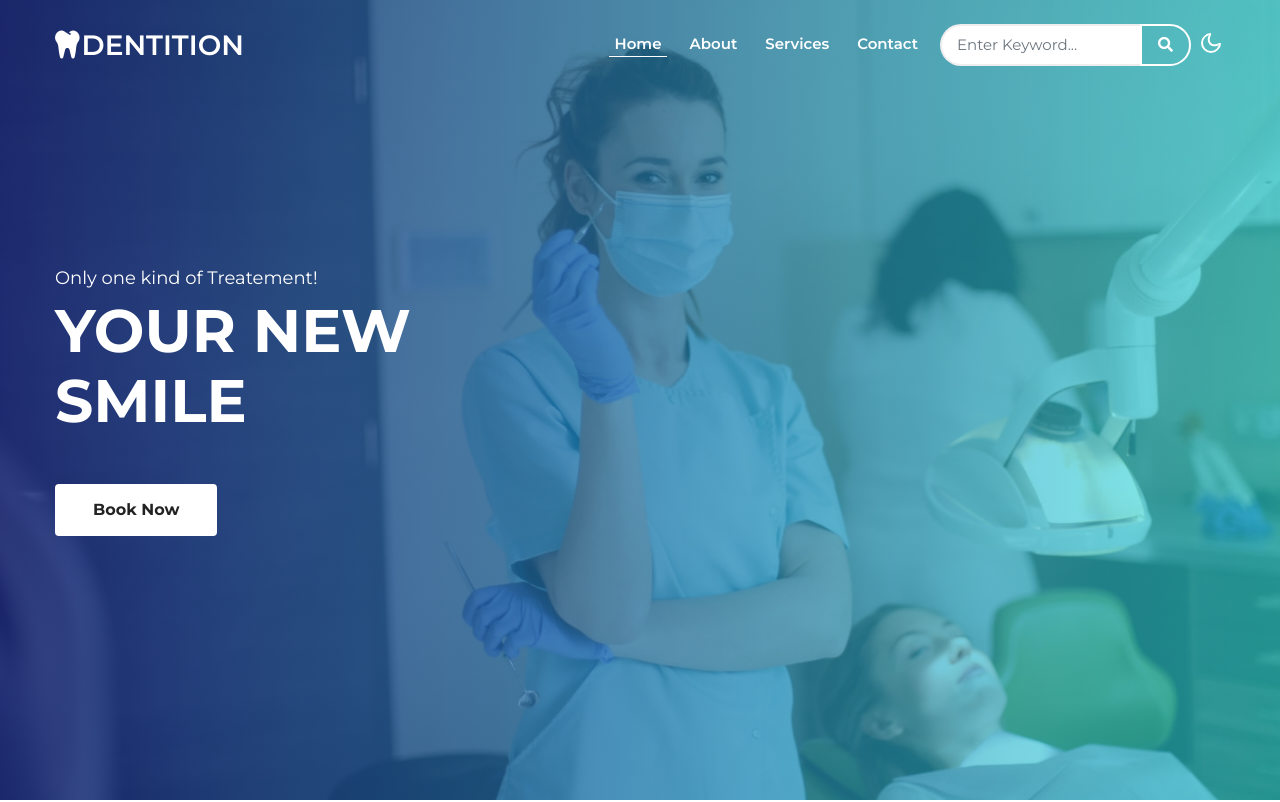
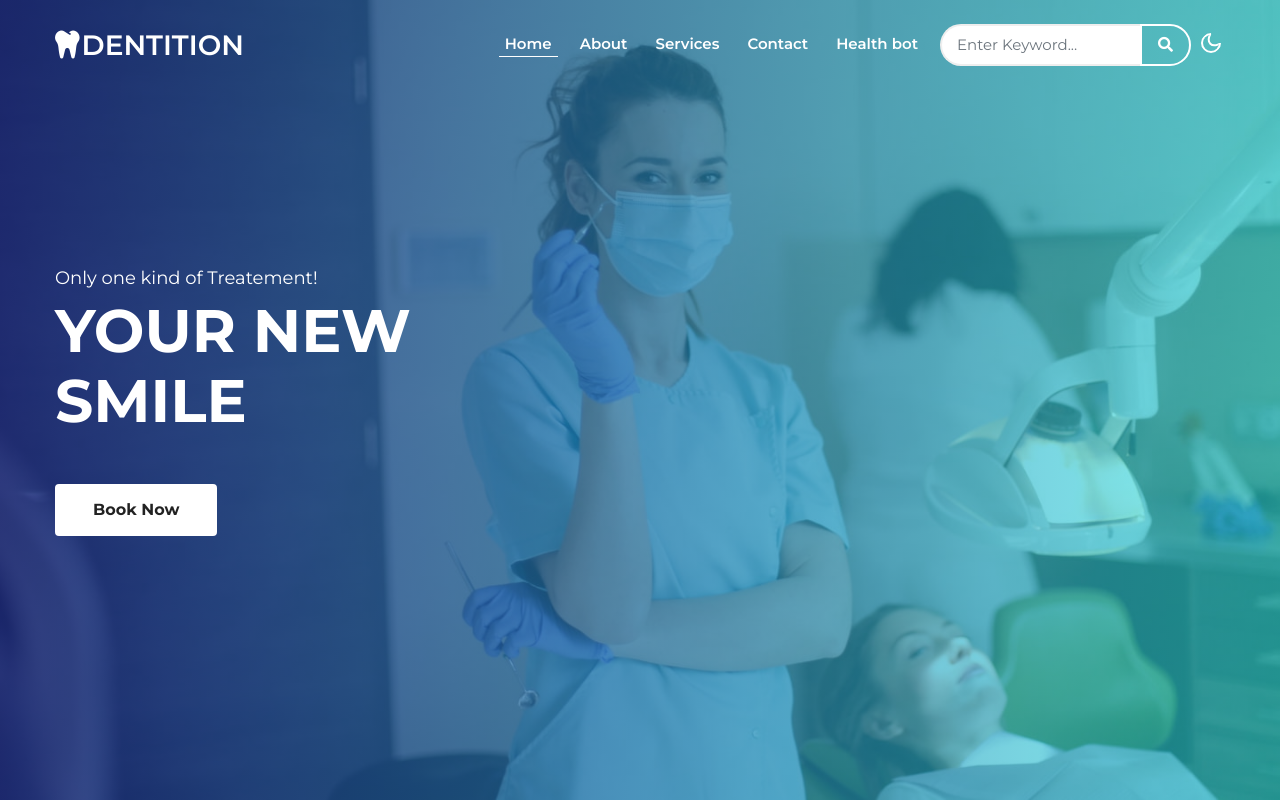
Before and after one commit to spyv22072000/final-project-frt, a plain HTML site: page index.html in a window 1280 px wide. Shown: the top 802 px of the page. Drawn offline with Linux system fonts and the light colour scheme.

Commit message:
Update index.html

```diff
--- a/index.html
+++ b/index.html
@@ -41,6 +41,9 @@
                         </li>
                         <li class="nav-item">
                             <a class="nav-link" href="contact.html">Contact</a>
+                        </li>
+                         <li class="nav-item">
+                            <a class="nav-link" href="https://healthcare-bot-fio6sio47mxqu.azurewebsites.net/">Health bot</a>
                         </li>
                     </ul>
                     <form action="#error" method="GET" class="d-flex search-header">
```
